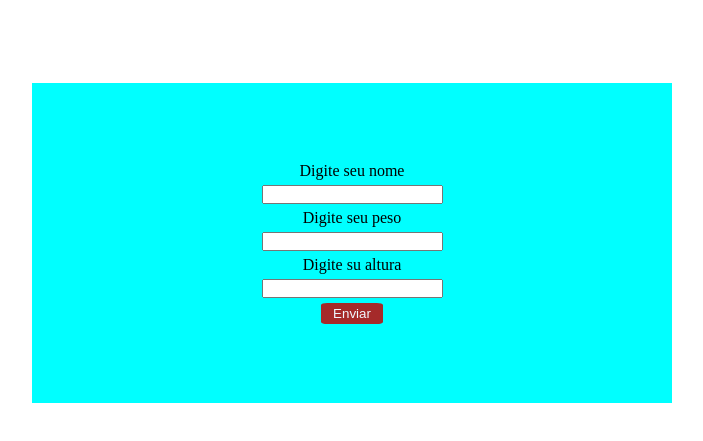
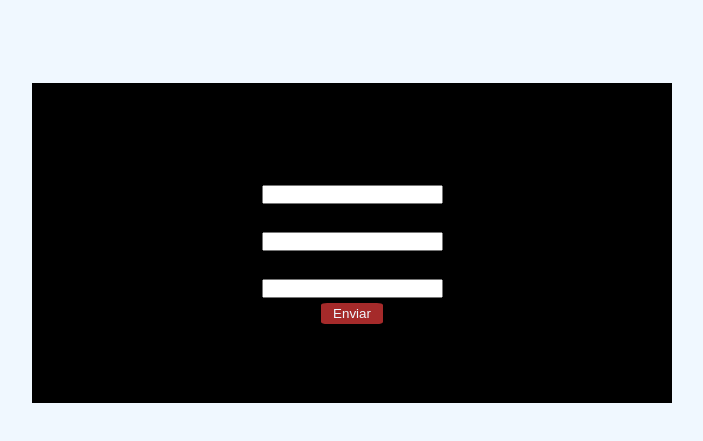
Before and after one commit to Denilson2022/projeto-imc, a plain HTML site: page index.html in a window 1280 px wide. Shown: the part 197-638 px from the top of the page, without its empty margins (288-991 px from the left). Drawn offline with Linux system fonts and the light colour scheme.

Commit message:
Primeiro commit

```diff
--- a/style.css
+++ b/style.css
@@ -4,6 +4,7 @@
   box-sizing: border-box;
 }
 body {
+  background-color: aliceblue;
   display: flex;
   flex-direction: column;
   justify-content: center;
@@ -17,7 +18,7 @@ header {
 .container {
   height: 40vh;
   width: 50vw;
-  background-color: aqua;
+  background-color: rgb(0, 0, 0);
   display: flex;
   flex-direction: column;
   justify-content: center;
```
